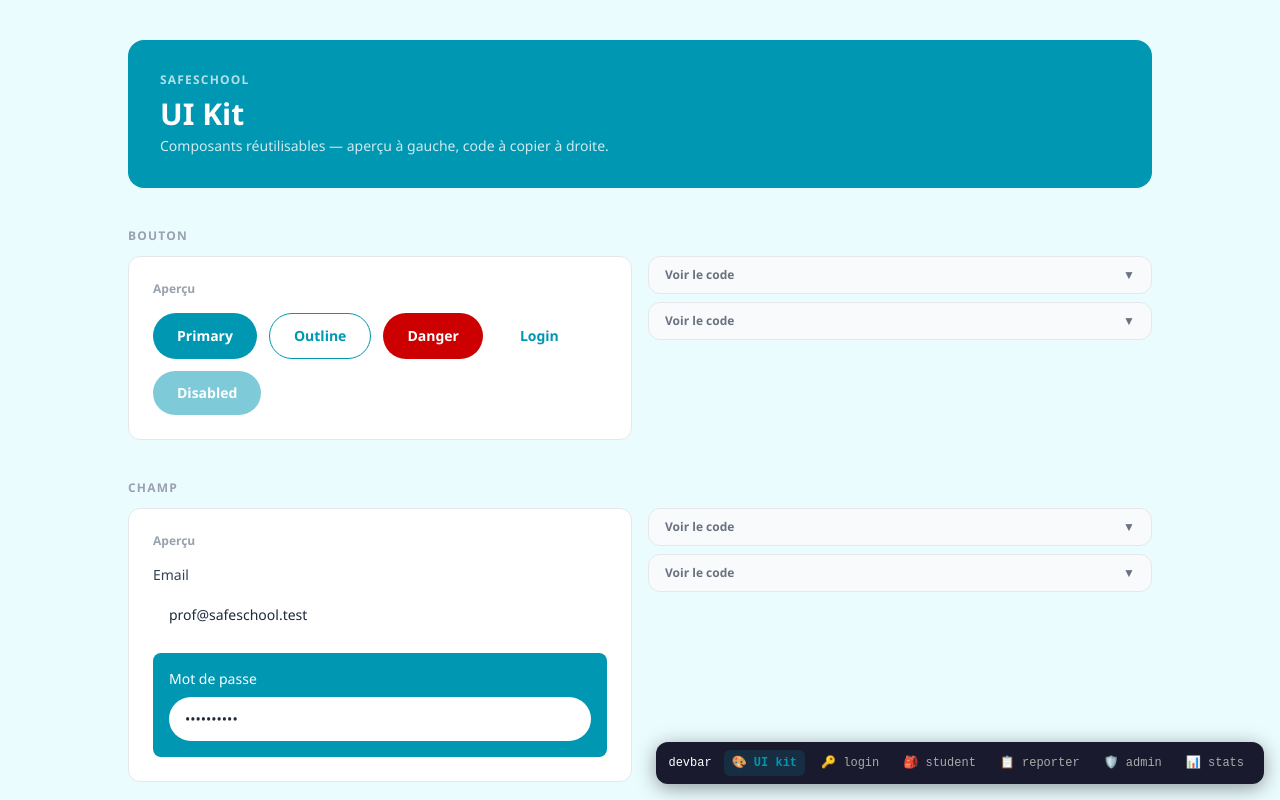
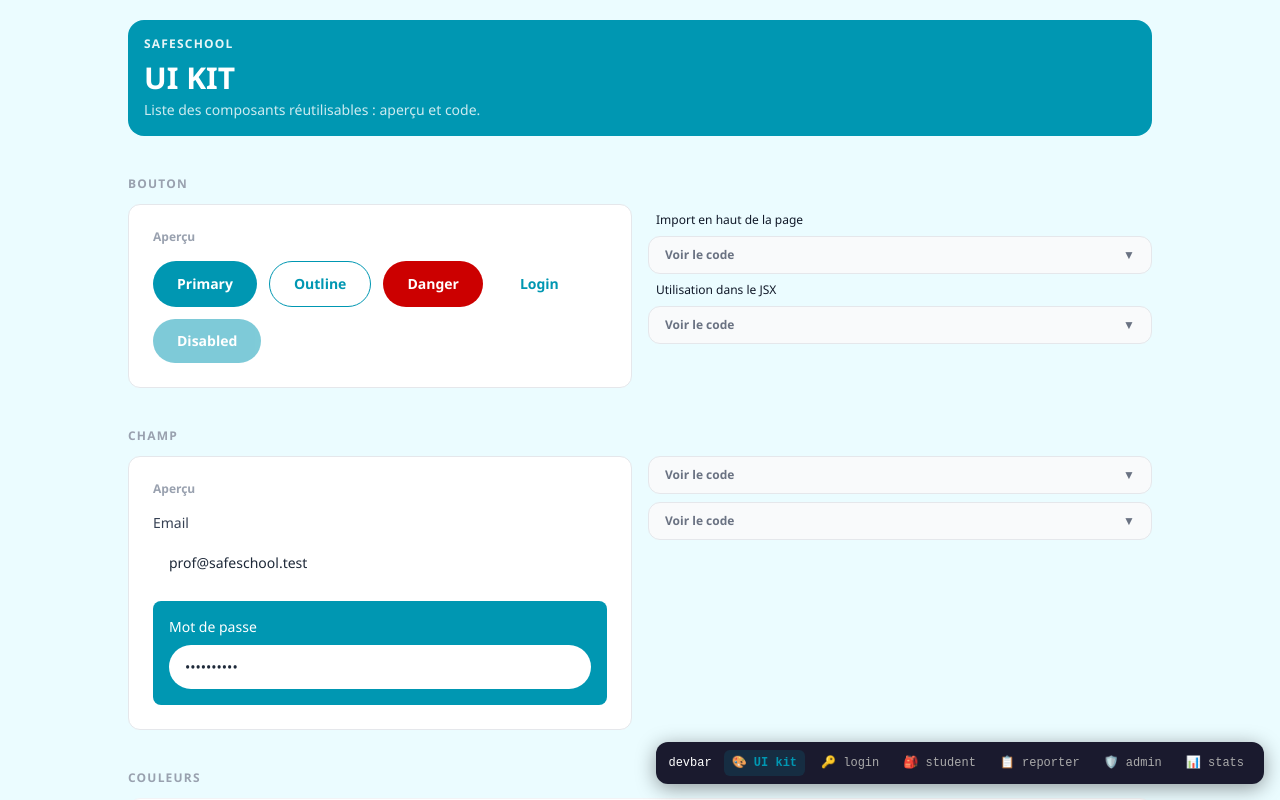
Before and after one commit to Moufidakrainah/safeschoolV1, a React (Vite) app in the folder frontend/: page /ui-kit in a window 1280 px wide. Shown: the top 800 px of the page. Built offline with nearby package versions, Linux system fonts and the light colour scheme.

Commit message:
upd doc and UI kit

```diff
--- a/frontend/src/pages/UiKit.tsx
+++ b/frontend/src/pages/UiKit.tsx
@@ -95,15 +95,15 @@ const noop = () => undefined;
 // ─── Page ─────────────────────────────────────────────────────────────────────
 export default function UiKit() {
   return (
-    <main className="min-h-screen bg-surface px-6 py-10 text-gray-900">
+    <main className="min-h-screen bg-surface px-5 py-5 text-gray-900">
       <div className="mx-auto flex max-w-5xl flex-col gap-10">
 
         {/* Header */}
-        <header className="rounded-2xl bg-primary px-8 py-8 text-white">
-          <p className="text-xs font-bold uppercase tracking-widest text-white/70">SafeSchool</p>
-          <h1 className="mt-2 text-3xl font-black">UI Kit</h1>
+        <header className="rounded-2xl bg-primary px-4 py-4 text-white">
+          <p className="text-xs font-bold uppercase tracking-widest text-white/90">SafeSchool</p>
+          <h1 className="mt-2 text-3xl font-black">UI KIT</h1>
           <p className="mt-1 text-sm text-white/80">
-            Composants réutilisables — aperçu à gauche, code à copier à droite.
+            Liste des composants réutilisables : aperçu et code.
           </p>
         </header>
 
@@ -125,9 +125,11 @@ export default function UiKit() {
             </div>
 
             {/* Snippets */}
-            <div className="flex flex-col gap-2">
-              <CodeBlock code={`// 1. Import en haut de ta page\n${BUTTON_IMPORT}`} />
-              <CodeBlock code={`// 2. Usage dans le JSX\n${BUTTON_USAGE}`} />
+            <div className="flex flex-col">
+              <p className="text-xs px-2 py-2">Import en haut de la page</p>
+              <CodeBlock code={`${BUTTON_IMPORT}`} />
+              <p className="text-xs px-2 py-2">Utilisation dans le JSX</p>
+              <CodeBlock code={`${BUTTON_USAGE}`} />
             </div>
           </div>
         </section>
```
Also changed, not shown: 1 other file (tests, documents, lock files or other folders).
